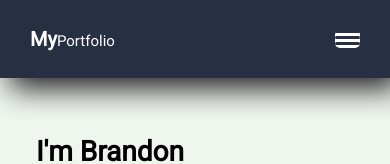
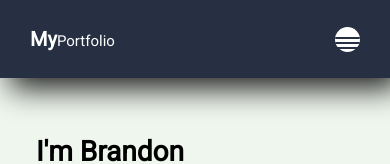
Before and after one commit to BA-CalderonMorales/Portfolio-Site, a Next.js app: page / in a window 390 px wide. Shown: the top 164 px of the page. Built offline with nearby package versions, Linux system fonts and the light colour scheme.

Commit message:
Updated hamburger style on smaller screens. Slight adjustment to animation to refresh on transform css property.

```diff
--- a/src/components/Header/HeaderStyles.js
+++ b/src/components/Header/HeaderStyles.js
@@ -75,11 +75,15 @@ export const Hamburger = styled.div`
     display: flex;
     flex-direction: column;
     cursor: pointer;
-    background: white;
-    border-radius: 5px;
-    transition: 0.5s ease;
+    background-color: white;
+    border-radius: 25rem;
+    transition: 0.75s ease-in-out;
+    height: 2.5rem;
+    width: 2.5rem;
+    padding-top: 1rem;
     &:hover {
       background: #f02d3a;
+      transform: rotate3d(0, 0, 5, 360deg);
       opacity: 1;
       cursor: pointer;
     }
```
